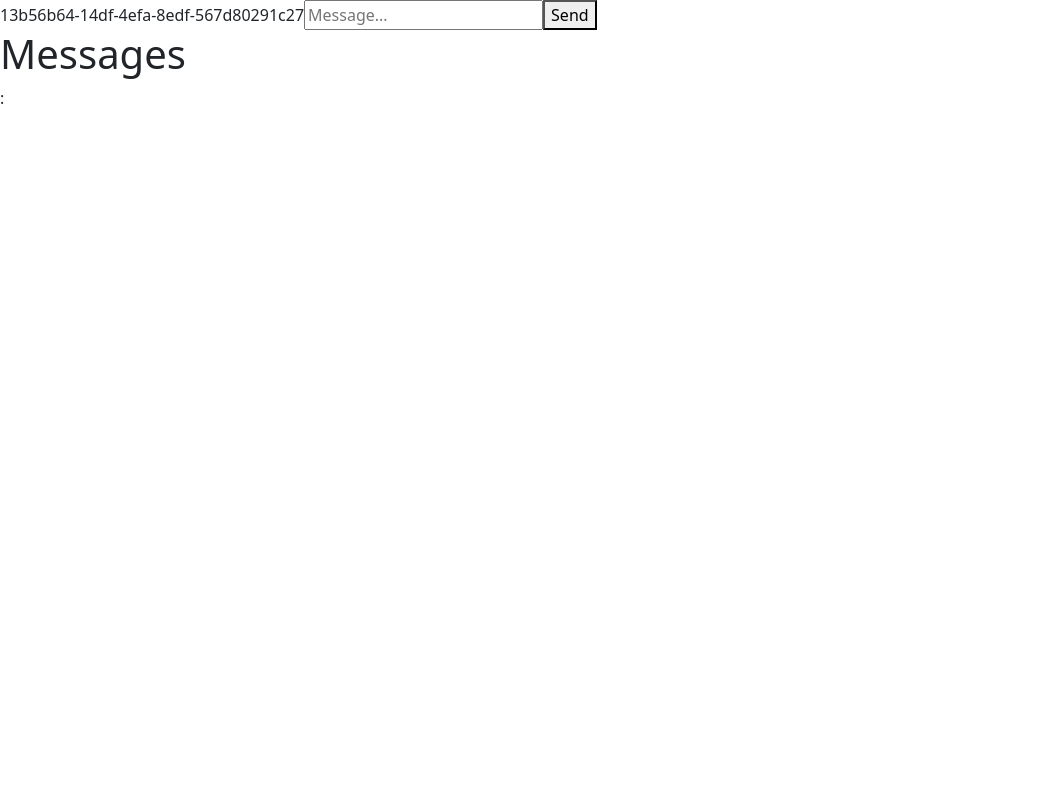
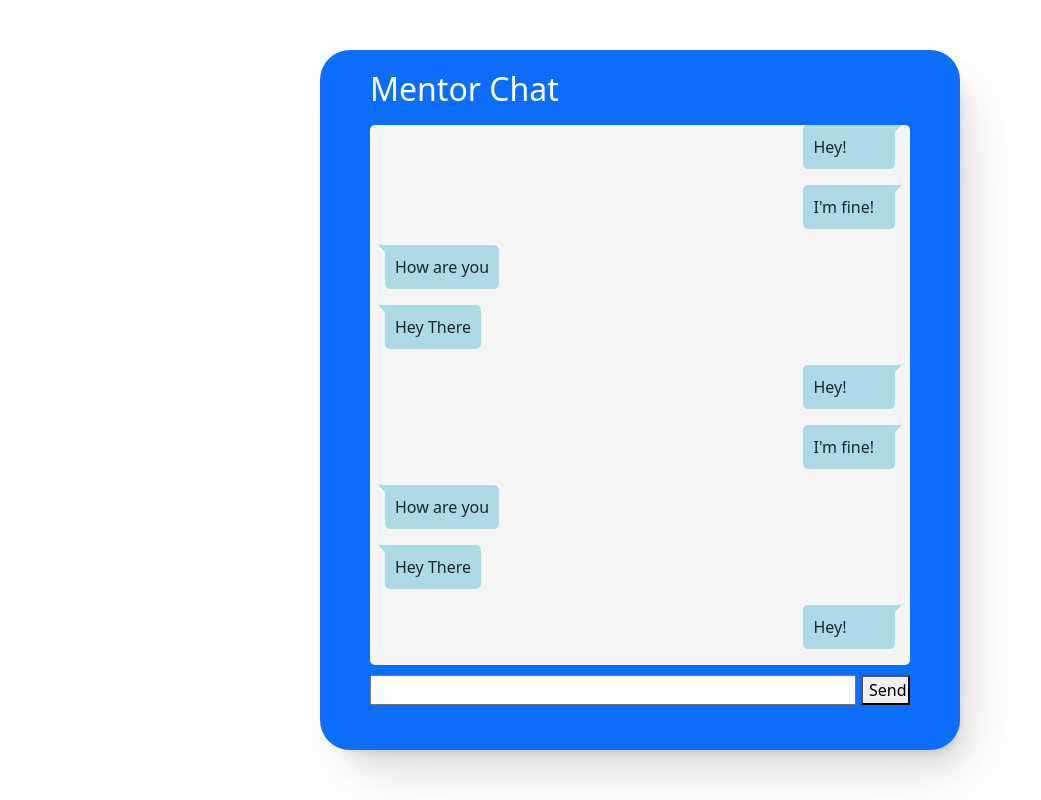
Before and after one commit to code-wizard123/Thesis.IO, a React (Vite) app in the folder frontend/: page / in a window 1280 px wide. Both pictures are taken after typing "Sample" into the empty fields and a click on the button "Create New ID". Shown: the whole page, without its empty margins (0-1041 px from the left). Built offline with nearby package versions, Linux system fonts and the light colour scheme; no server answers.

Commit message:
chat system dashboard cleanup

```diff
--- a/frontend/src/components/App.jsx
+++ b/frontend/src/components/App.jsx
@@ -1,17 +1,14 @@
 import Chat from './Chat';
 import Login from './Login';
-import { useState } from 'react';
 import useLocalStorage from '../hooks/useLocalStorage';
 
 function App() {
   const [id, setId] = useLocalStorage('id');
 
-  return(
-    <>
-    {id ? <Chat id={id}/> : <Login onIdSubmit={setId}/>}
-
-    </>
-
+  return (
+    <div className="w-100">
+      {id ? <Chat id={id} /> : <Login onIdSubmit={setId} />}
+    </div>
   );
 }
 
--- a/frontend/src/components/Chat.jsx
+++ b/frontend/src/components/Chat.jsx
@@ -1,34 +1,112 @@
-import io from 'socket.io-client';
-import { useState, useEffect } from 'react';
-const socket = io.connect("http://localhost:3000")
+import React, { useRef, useState } from 'react'
+import '../stylesheets/Chat.css'
+import { Button, Form } from 'react-bootstrap'
 
-function Chat({id}){
-    const [message, setMessage] = useState("");
-    const [messageRecieved, setMessageRecieved] = useState("");
-    const [idRecieved, setIdRecieved] = useState("");
-    const sendMessage = () => {
-        socket.emit("send_message", { id, message });
+export default function Chat({id}) {
+  let defMessages = [
+    {
+      id: 1,
+      yourMessage: true,
+      content: "Hey!",
+    },
+    {
+      id: 2,
+      yourMessage: false,
+      content: "Hey There"
+    },
+    {
+      id: 3,
+      yourMessage: false,
+      content: "How are you"
+    },
+    {
+      id: 4,
+      yourMessage: true,
+      content: "I'm fine!"
+    },
+    {
+      id: 5,
+      yourMessage: true,
+      content: "Hey!",
+    },
+    {
+      id: 6,
+      yourMessage: false,
+      content: "Hey There"
+    },
+    {
+      id: 7,
+      yourMessage: false,
+      content: "How are you"
+    },
+    {
+      id: 8,
+      yourMessage: true,
+      content: "I'm fine!"
+    },
+    {
+      id: 9,
+      yourMessage: true,
+      content: "Hey!",
+    },
+    {
+      id: 10,
+      yourMessage: false,
+      content: "Hey There"
+    },
+    {
+      id: 11,
+      yourMessage: false,
+      content: "How are you"
+    },
+    {
+      id: 12,
+      yourMessage: true,
+      content: "I'm fine!"
     }
+  ];
 
-    useEffect(() => {
-        socket.on("recieve_message", (data) => {
-            setMessageRecieved(data.message);
-            setIdRecieved(data.id);
-        })
-    }, [socket])
+  const [messages, setMessages] = useState(defMessages)
+  const msgRef = useRef();
+  function displayMessage(){
+    console.log(msgRef.current.value);
+  }
 
-    return (
-        <div className="chat">
-            {id}
-            <input placeholder="Message..."
-            onChange={(event) => {
-                setMessage(event.target.value);
-            }}/>
-            <button onClick={sendMessage}>Send</button>
-            <h1> Messages</h1>
-            {idRecieved}:{messageRecieved}
+  function handleSubmit(e){
+    let chatwindow = document.getElementsByClassName("chats-all");
+    e.preventDefault();
+    let currMessageId = messages.length + 1
+    let newMessage = {
+      id: currMessageId,
+      content: msgRef.current.value,
+      yourMessage: true,
+    }
+    setMessages([newMessage, ...messages])
+    msgRef.current.value = "";
+  }
+
+  return (
+    <div className="w-100 d-flex justify-content-center">
+    <div className='outer-chat shadow-box bg-primary'>
+        <h2 className='mentor-chat-heading'><font color="white">Mentor Chat</font></h2>
+
+        <div className="chats-all">
+          {
+            messages.map((message) => {
+              return (
+                <p key={message.id} className={"message " + (message.yourMessage ? "your-message" : "opp-message")}>
+                  {message.content}
+                </p>
+              )
+            })
+          }
         </div>
-    )
+
+        <form onSubmit={handleSubmit} className='msg-form'>
+          <input type='text' className="msg-input" ref={msgRef} />
+          <button className="msg-submit" onClick={displayMessage} type="submit">Send</button>
+        </form>
+    </div>
+    </div>
+  )
 }
-
-export default Chat
--- /dev/null
+++ b/frontend/src/stylesheets/Chat.css
@@ -0,0 +1,122 @@
+*{
+    box-sizing: border-box;
+}
+
+.outer-chat{
+    width: 50%;
+    height: calc(100vh - 100px);
+    margin: 50px;
+    border-radius: 30px;
+    padding: 20px 50px 5px 50px;
+}
+
+.shadow-box{
+    box-shadow:
+  2.6px 4.1px 3.8px -9px rgba(0, 0, 0, 0.014),
+  4.6px 7.2px 6px -9px rgba(0, 0, 0, 0.021),
+  5.9px 9.3px 7.5px -9px rgba(0, 0, 0, 0.026),
+  7px 11px 9.1px -9px rgba(0, 0, 0, 0.028),
+  8.3px 13px 12.1px -9px rgba(0, 0, 0, 0.029),
+  10px 15.7px 17.5px -9px rgba(0, 0, 0, 0.03),
+  12.2px 19.1px 26.3px -9px rgba(0, 0, 0, 0.032),
+  14.8px 23.2px 39.1px -9px rgba(0, 0, 0, 0.035),
+  17.7px 27.9px 56px -9px rgba(0, 0, 0, 0.044),
+  21px 33px 77px -9px rgba(0, 0, 0, 0.07)
+;
+}
+
+@media screen and (max-width: 899px) {
+    .outer-chat{
+        width: 100%;
+        margin: 0px;
+        height: calc(100vh - 0px);
+        border-radius: 0;
+        padding: 10px 10px 10px 10px;
+    }
+}
+
+.chats-all{
+    height: 80%;
+    width: 100%;
+    background-color: whitesmoke;
+    margin-bottom: 10px;
+    border-radius: 5px;
+    display: flex;
+    flex-direction: column-reverse;
+    padding: 15px 15px 0 15px;
+    overflow-y: scroll;
+}
+
+.chats-all::-webkit-scrollbar{
+    width: 10px;
+}
+
+.chats-all::-webkit-scrollbar-track{
+    background-color: transparent;
+}
+
+.chats-all::-webkit-scrollbar-thumb{
+    background-color: rgba(0, 0, 0, 0.4);
+    border-radius: 100vh;
+}
+
+
+
+.msg-input{
+    width: 90%;
+}
+
+.mentor-chat-heading{
+    height: 7%;
+}
+
+.msg-form{
+    height: 13%;
+}
+
+.msg-submit{
+    margin-left: 5px;
+    width: calc(10% - 5px);
+}
+
+.your-message{
+    align-self: flex-end;
+    border-radius: 5px 0px 5px 5px;
+}
+
+.your-message::after{
+    content: " ";
+    position: absolute;
+    right: -7px;
+    top: 0px;
+    border-bottom: none;
+    border-right: 7px solid transparent;
+    border-left: 7px solid transparent;
+    border-top: 7px solid lightblue;
+}
+
+.opp-message{
+    right: 0;
+    border-radius: 5px 5px 5px 5px;
+}
+
+.opp-message::after{
+    content: " ";
+    position: absolute;
+    left: -7px;
+    top: 0px;
+    border-bottom: none;
+    border-right: 7px solid transparent;
+    border-left: 7px solid transparent;
+    border-top: 7px solid lightblue;
+}
+
+
+.message{
+    padding: 10px;
+    background-color: lightblue;
+    width: fit-content;
+    min-width: 10ch;
+    max-width: 20ch;
+    position: relative;
+}
```
Also changed, not shown: frontend/src/components/Login.jsx (+4 -4 lines).
